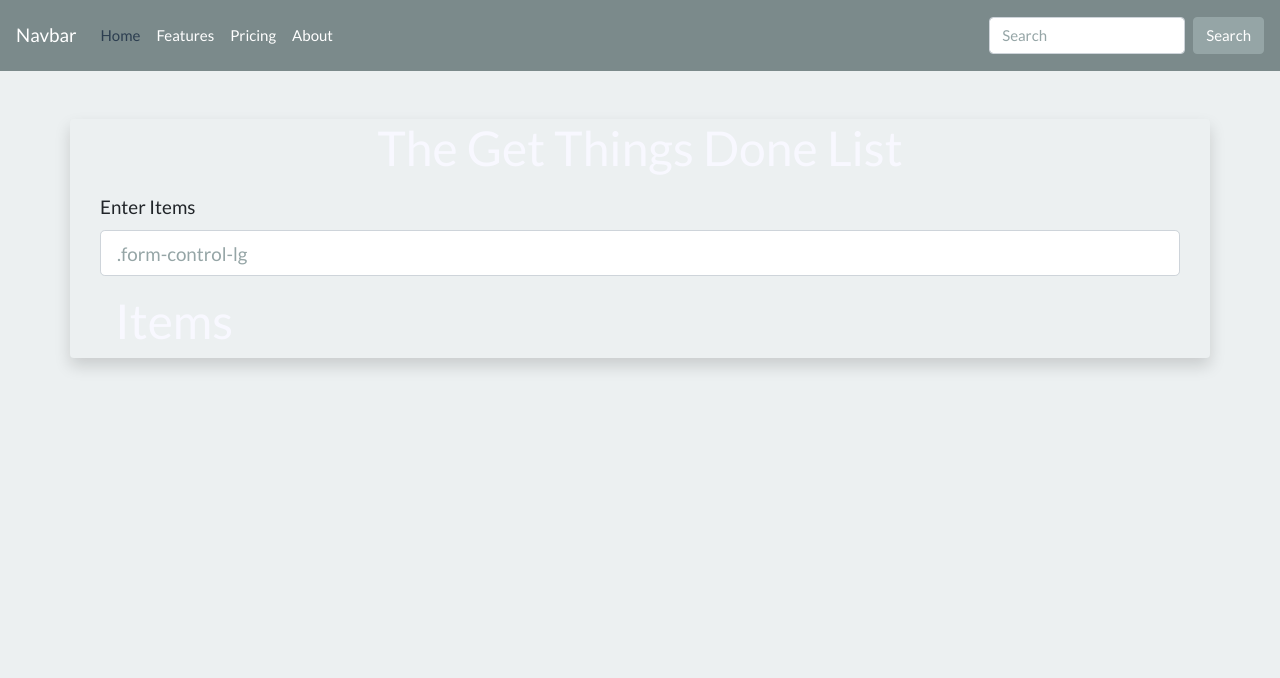
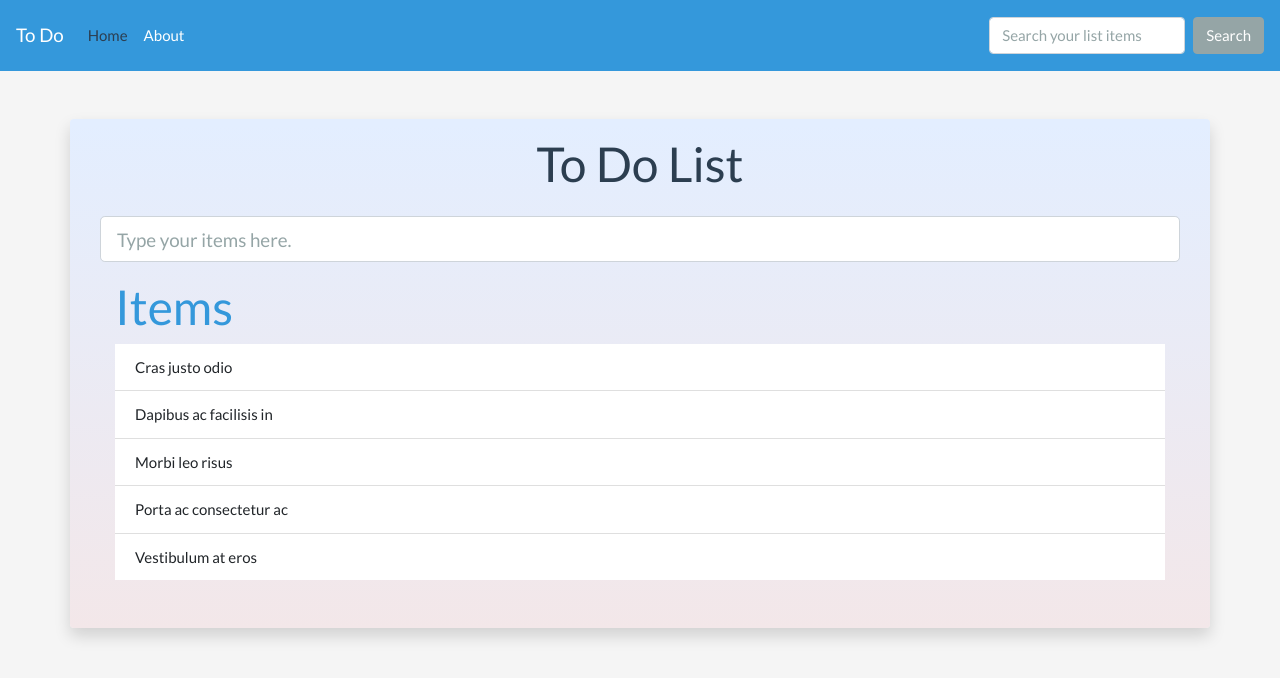
Before and after one commit to ctocco/todo_list_classes, a plain HTML site: page index.html in a window 1280 px wide. Drawn offline with nearby package versions, Linux system fonts and the light colour scheme; files whose address does not match are found by name.

Commit message:
adding styling changes to list
using bootstrap and graidens

```diff
--- a/index.html
+++ b/index.html
@@ -13,9 +13,9 @@
     <title>Claudio Tocco - Default</title>
   </head>
 
-  <body class="bg-light outline-primary">
-    <nav class="navbar navbar-expand-lg navbar-dark bg-dark mt-0 mb-5">
-      <a class="navbar-brand" href="#">Navbar</a>
+  <body class="outline-unf">
+    <nav class="navbar navbar-expand-lg navbar-dark bg-info mt-0 mb-5">
+      <a class="navbar-brand" href="#">To Do</a>
       <button
         class="navbar-toggler collapsed"
         type="button"
@@ -35,15 +35,13 @@
               >Home <span class="sr-only">(current)</span></a
             >
           </li>
-          <li class="nav-item"><a class="nav-link" href="#">Features</a></li>
-          <li class="nav-item"><a class="nav-link" href="#">Pricing</a></li>
           <li class="nav-item"><a class="nav-link" href="#">About</a></li>
         </ul>
         <form class="form-inline my-2 my-lg-0">
           <input
             class="form-control mr-sm-2"
             type="text"
-            placeholder="Search"
+            placeholder="Search your list items"
           />
           <button class="btn btn-secondary my-2 my-sm-0" type="submit">
             Search
@@ -52,23 +50,28 @@
       </div>
     </nav>
 
-    <div class="container bg-light rounded shadow">
-      <div class="container bg-light">
-        <h1 class="text-center">The Get Things Done List</h1>
-        <div class="form-group">
-          <label class="col-form-label col-form-label-lg" for="inputLarge"
-            >Enter Items</label
-          >
+    <div class="container rounded shadow containerColor">
+      <div class="container">
+        <h1 class="text-center text-primary pt-3">To Do List</h1>
+        <div class="form-group mt-4">
           <input
             class="form-control form-control-lg"
             type="text"
-            placeholder=".form-control-lg"
+            placeholder="Type your items here."
             id="inputLarge"
           />
         </div>
         <div class="container">
-          <h1>Items</h1>
-          <div class="row"></div>
+          <h1 class="text-info">Items</h1>
+          <div class="d-flex flex-column bd-highlight mb-3">
+            <ul class="list-group list-group-flush mb-5">
+              <li class="list-group-item">Cras justo odio</li>
+              <li class="list-group-item">Dapibus ac facilisis in</li>
+              <li class="list-group-item">Morbi leo risus</li>
+              <li class="list-group-item">Porta ac consectetur ac</li>
+              <li class="list-group-item">Vestibulum at eros</li>
+            </ul>
+          </div>
         </div>
       </div>
     </div>
--- a/src/css/_color.scss
+++ b/src/css/_color.scss
@@ -1,3 +1,17 @@
 h1 {
   color: #f8f8ff;
 }
+
+body {
+  background: whitesmoke !important;
+}
+
+.containerColor {
+  background-image: url(/src/img/cloudyapple.png);
+  background-image: linear-gradient(
+    to top,
+    #f3e7e9 0%,
+    #e3eeff 99%,
+    #e3eeff 100%
+  );
+}
--- a/src/css/style.scss
+++ b/src/css/style.scss
@@ -10,7 +10,7 @@
 
 body {
   margin-bottom: 50px;
-  background: white !important;
+  // background: white !important;
 }
 
 section {
```
Also changed, not shown: src/css/style.css, src/img/Soft_Grass.png (added), src/img/cloudyapple.png (added), 1 other file.
